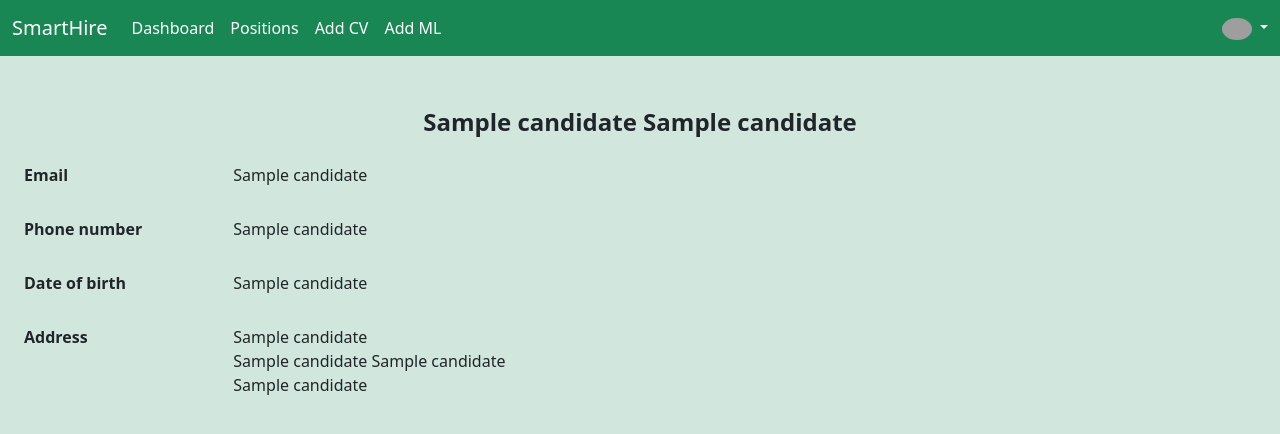
After one commit to ralitsadineva/smart-hire, a Flask app: page /positions/1/1 in a window 1280 px wide. The commit adds this page. Shown: the top 434 px of the page. Run offline with Flask 3, Linux system fonts and the light colour scheme; the visitor is signed in with stand-in values (Sample User, id 1); a database or web service that is not in the repository returns one stand-in record (values such as "Sample title"); parts of the project's set-up code (start-up, migrations or seed data) failed here and were passed over; some libraries are stand-ins or nearby versions; grey boxes are pictures that could not be loaded.

Commit message:
added candidate page, getting information from openai about given motivational letter

```diff
--- a/app.py
+++ b/app.py
@@ -1,5 +1,5 @@
 from flask import Flask, render_template, request, redirect, session
-from database import create_tables, UniqueViolationError, DatabaseError, insert_user, insert_google_user, get_user, get_user_by_email, update_password,update_avatar, get_positions, insert_position, get_position, update_position, get_candidates, get_all_candidates, insert_candidate
+from database import create_tables, UniqueViolationError, DatabaseError, insert_user, insert_google_user, get_user, get_user_by_email, update_password,update_avatar, get_positions, insert_position, get_position, update_position, insert_candidate, get_candidate, get_candidates, get_all_candidates
 from validation import is_valid_username, is_valid_password
 import bcrypt
 import logging
@@ -11,6 +11,7 @@ from google.auth.transport import requests
 from get_google_client_id import get_google_client_id
 from generate_random_password import generate_random_password
 from read_pdf import read_pdf
+from openai_eval import evaluate_ml
 
 logging.basicConfig(
     level=logging.DEBUG,
@@ -79,8 +80,6 @@ def googleCallback():
     try:
         idinfo = id_token.verify_oauth2_token(credential, requests.Request(), client_id)
         logger.info(f"{idinfo}")
-        # userid = idinfo['sub']
-        # logger.info(f"{userid}")
     except ValueError:
         logger.error("Invalid token")
     email = idinfo['email']
@@ -221,6 +220,13 @@ def add_candidate(position_id):
     else:
         return render_template('add_candidate.html', position_id=position_id, avatar=session['avatar'])
 
+@app.route('/positions/<string:position_id>/<string:candidate_id>')
+def candidate(position_id, candidate_id):
+    if 'username' not in session:
+        return redirect('/')
+    candidate = get_candidate(candidate_id)
+    return render_template('candidate.html', candidate=candidate, avatar=session['avatar'])
+
 @app.route('/add_cv', methods=['GET', 'POST'])
 def add_cv():
     if 'username' not in session:
@@ -250,6 +256,9 @@ def add_ml():
             ml.seek(0)
             # logger.info(len(ml.read()))
             contents = read_pdf(ml)
+            # logger.info(contents)
+            response = evaluate_ml(contents)
+            logger.info(response)
         else:
             candidates = get_all_candidates()
             return render_template('add_ml.html', invalid=True, candidates=candidates, avatar=session['avatar'])
--- a/database.py
+++ b/database.py
@@ -61,6 +61,33 @@ def create_tables():
             city VARCHAR(255),
             country VARCHAR(255),
             date_of_birth DATE,
+            created TIMESTAMP NOT NULL DEFAULT CURRENT_TIMESTAMP,
+            last_updated TIMESTAMP NOT NULL DEFAULT CURRENT_TIMESTAMP
+        );
+        """)
+    conn.commit()
+
+    cursor.execute("""
+        CREATE TABLE IF NOT EXISTS cvs (
+            cv_id UUID NOT NULL PRIMARY KEY DEFAULT gen_random_uuid(),
+            cand_id UUID NOT NULL REFERENCES candidates (cand_id),
+            score INTEGER CHECK (score >= 0 AND score <= 100),
+            length INTEGER,
+            created TIMESTAMP NOT NULL DEFAULT CURRENT_TIMESTAMP,
+            last_updated TIMESTAMP NOT NULL DEFAULT CURRENT_TIMESTAMP
+        );
+        """)
+    conn.commit()
+
+    cursor.execute("""
+        CREATE TABLE IF NOT EXISTS mls (
+            ml_id UUID NOT NULL PRIMARY KEY DEFAULT gen_random_uuid(),
+            cand_id UUID NOT NULL REFERENCES candidates (cand_id),
+            motivation_lvl INTEGER CHECK (motivation_lvl > 0 AND motivation_lvl <= 10),
+            sentiment VARCHAR(255) CHECK (sentiment IN ('positive', 'negative', 'neutral')),
+            tone VARCHAR(255),
+            length INTEGER,
+            grammar VARCHAR(255),
             created TIMESTAMP NOT NULL DEFAULT CURRENT_TIMESTAMP,
             last_updated TIMESTAMP NOT NULL DEFAULT CURRENT_TIMESTAMP
         );
@@ -235,6 +262,14 @@ def insert_candidate(pos_id, first_name, last_name, email):
     finally:
         close_connection(conn, cursor)
 
+def get_candidate(cand_id):
+    conn, cursor = get_connection()
+    try:
+        cursor.execute("SELECT * FROM candidates WHERE cand_id = %s;", (cand_id, ))
+        return cursor.fetchone()
+    finally:
+        close_connection(conn, cursor)
+
 def get_candidates(pos_id):
     conn, cursor = get_connection()
     try:
--- /dev/null
+++ b/get_api_key.py
@@ -0,0 +1,3 @@
+def get_api_key():
+    with open('opaikey.txt', 'r') as key:
+        return key.read().strip()
--- /dev/null
+++ b/templates/candidate.html
@@ -0,0 +1,43 @@
+{% extends "base_logged_in.html" %}
+
+{% set title = candidate[2] ~ ' ' ~ candidate[3] %}
+{% set active_class = 'positions' %}
+
+{% block main %}
+<p class="text-center mt-5 fs-4 fw-semibold">{{ candidate[2] }} {{ candidate[3] }}</p>
+<div class="mx-4">
+    <div class="mb-3 row">
+        <label for="staticEmail" class="col-sm-2 col-form-label fw-semibold">Email</label>
+        <div class="col-sm-10">
+            <input type="text" readonly class="form-control-plaintext" id="staticEmail" value="{{ candidate[4] }}">
+        </div>
+    </div>
+</div>
+<div class="mx-4">
+    <div class="mb-3 row">
+        <label for="staticPhone" class="col-sm-2 col-form-label fw-semibold">Phone number</label>
+        <div class="col-sm-10">
+            <input type="text" readonly class="form-control-plaintext" id="staticPhone" value="{% if candidate[5] %}{{ candidate[5] }}{% else %}-{% endif %}">
+        </div>
+    </div>
+</div>
+<div class="mx-4">
+    <div class="mb-3 row">
+        <label for="staticBirthDate" class="col-sm-2 col-form-label fw-semibold">Date of birth</label>
+        <div class="col-sm-10">
+            <input type="text" readonly class="form-control-plaintext" id="staticBirthDate" value="{% if candidate[10] %}{{ candidate[10] }}{% else %}-{% endif %}">
+        </div>
+    </div>
+</div>
+<div class="mx-4">
+    <div class="mb-3 row">
+        <label for="staticAddress" class="col-sm-2 col-form-label fw-semibold">Address</label>
+        <div class="col-sm-10">
+            <textarea readonly class="form-control-plaintext" id="staticAddress" rows="3" style="resize:none">{% if candidate[6] or candidate[7] or candidate[8] or candidate[9] %}{% if candidate[6] %}{{ candidate[6] }}{% else %}{% endif %}
+{% if candidate[7] %}{{ candidate[7] }} {% else %}{% endif %}{% if candidate[8] %}{{ candidate[8] }}{% else %}{% endif %}
+{% if candidate[9] %}{{ candidate[9] }}{% else %}{% endif %}{% else %}-{% endif %}</textarea>
+        </div>
+    </div>
+</div>
+<!-- information about documents -->
+{% endblock %}
--- a/templates/position.html
+++ b/templates/position.html
@@ -28,7 +28,7 @@
 {% endif %}
 <div class="list-group list-group-numbered list-group-flush ms-4 col-sm-4">
     {% for candidate in candidates %}
-        <a href="" class="list-group-item list-group-item-action list-group-item-success">{{ candidate[2] }} {{ candidate[3] }}</a>
+        <a href="{{ base_url }}positions/{{ position[0] }}/{{ candidate[0] }}" class="list-group-item list-group-item-action list-group-item-success">{{ candidate[2] }} {{ candidate[3] }}</a>
     {% endfor %}
 </div>
 {% endblock %}
```
Also changed, not shown: openai_eval.py (added, +30 -0 lines).
